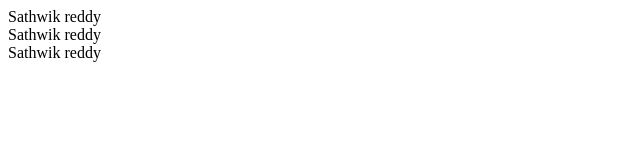
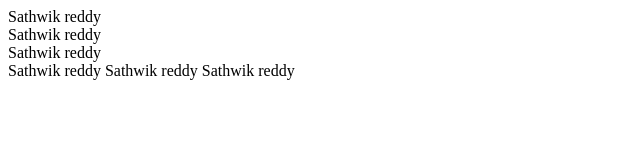
Before and after one commit to Sathwiklingala/Frontend, a plain HTML site: page index.html in a window 1280 px wide. Shown: the whole page, without its empty margins (0-640 px from the left). Drawn offline with Linux system fonts and the light colour scheme.

Commit message:
Block and Inline Elements

```diff
--- a/index.html
+++ b/index.html
@@ -9,5 +9,9 @@
    <div>Sathwik reddy</div>
    <div>Sathwik reddy</div>
    <div>Sathwik reddy</div>
+
+   <span>Sathwik reddy</span>
+   <span>Sathwik reddy</span>
+   <span>Sathwik reddy</span>
 </body>
 </html>
```
